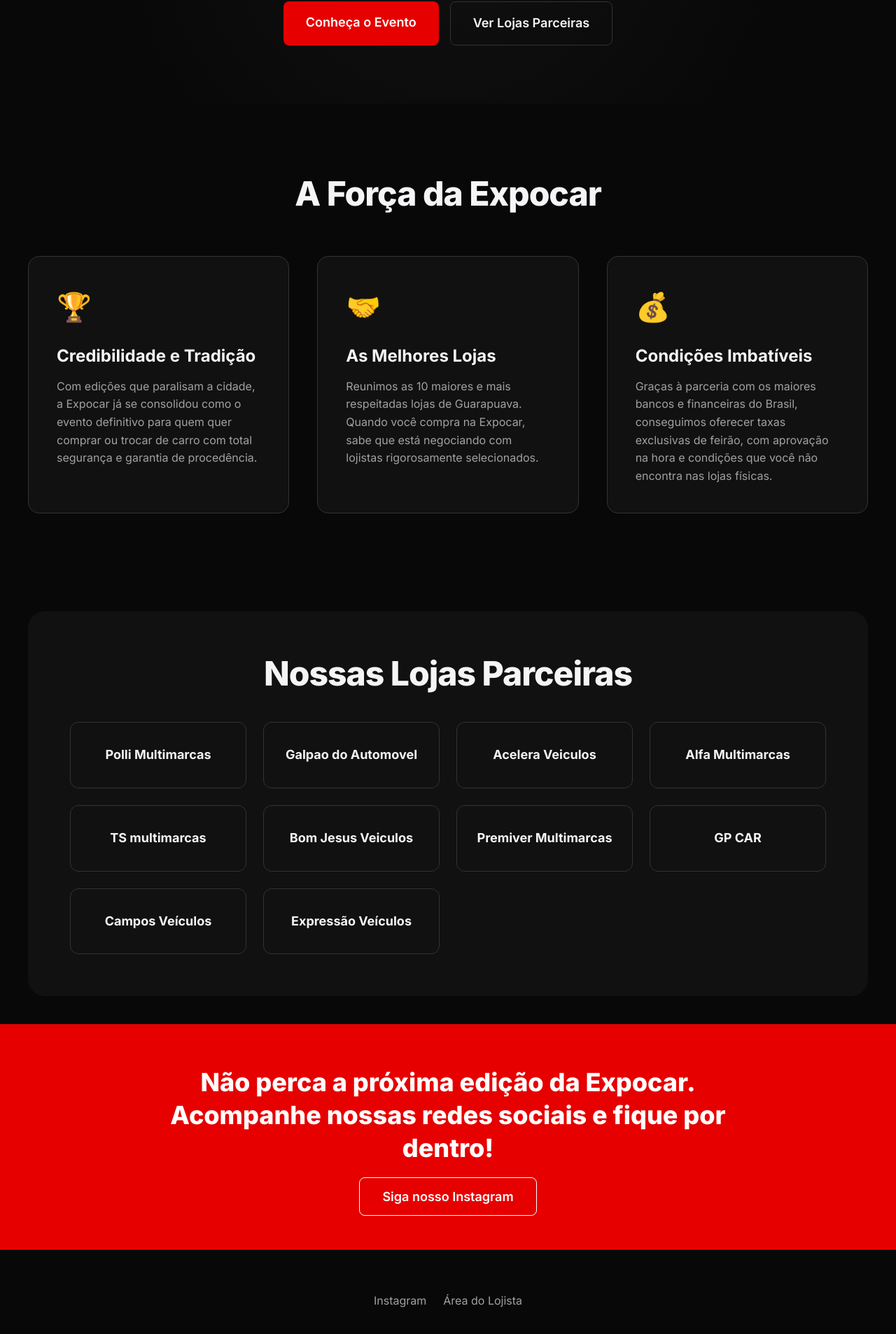
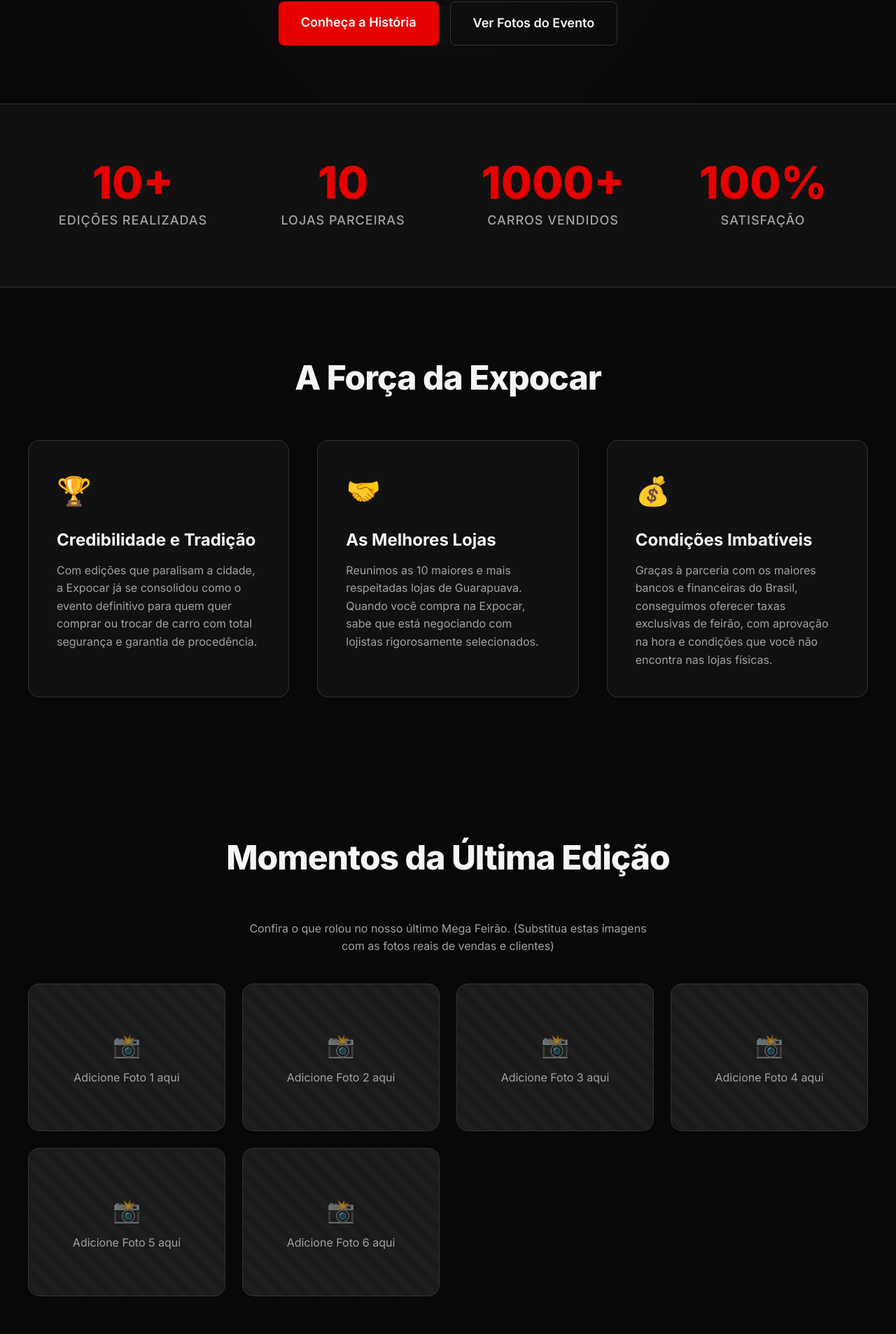
Before and after one commit to trueluuck/expocar-landing, a Next.js app: page / in a window 1280 px wide. Shown: the part 491-2398 px from the top of the page at 70% size. Built offline with nearby package versions, Linux system fonts and the light colour scheme.

Commit message:
Add stats counter, photo gallery, and logo placeholders

```diff
--- a/src/app/page.js
+++ b/src/app/page.js
@@ -40,8 +40,29 @@
             A Expocar Guarapuava reúne as melhores lojas da cidade para oferecer as maiores taxas de aprovação, os melhores veículos e condições imbatíveis.
           </p>
           <div className={styles.heroButtons}>
-            <a href="#sobre" className={styles.primaryButton}>Conheça o Evento</a>
-            <a href="#lojas" className={styles.secondaryButton}>Ver Lojas Parceiras</a>
+            <a href="#sobre" className={styles.primaryButton}>Conheça a História</a>
+            <a href="#galeria" className={styles.secondaryButton}>Ver Fotos do Evento</a>
+          </div>
+        </div>
+      </section>
+
+      <section className={styles.statsSection}>
+        <div className={`container ${styles.statsGrid}`}>
+          <div className={styles.statItem}>
+            <span className={styles.statNumber}>10+</span>
+            <span className={styles.statLabel}>Edições Realizadas</span>
+          </div>
+          <div className={styles.statItem}>
+            <span className={styles.statNumber}>10</span>
+            <span className={styles.statLabel}>Lojas Parceiras</span>
+          </div>
+          <div className={styles.statItem}>
+            <span className={styles.statNumber}>1000+</span>
+            <span className={styles.statLabel}>Carros Vendidos</span>
+          </div>
+          <div className={styles.statItem}>
+            <span className={styles.statNumber}>100%</span>
+            <span className={styles.statLabel}>Satisfação</span>
           </div>
         </div>
       </section>
@@ -73,11 +94,31 @@
         </div>
       </section>
 
+      <section id="galeria" className={`${styles.section} container`}>
+        <h2 className={styles.sectionTitle}>Momentos da Última Edição</h2>
+        <p style={{ textAlign: 'center', color: 'var(--text-muted)', maxWidth: '600px', margin: '0 auto' }}>
+          Confira o que rolou no nosso último Mega Feirão. (Substitua estas imagens com as fotos reais de vendas e clientes)
+        </p>
+        <div className={styles.galleryGrid}>
+          {[1, 2, 3, 4, 5, 6].map((item) => (
+            <div key={item} className={styles.galleryItem}>
+              <div className={styles.galleryPlaceholder}>
+                <div className={styles.galleryIcon}>📸</div>
+                <span>Adicione Foto {item} aqui</span>
+              </div>
+            </div>
+          ))}
+        </div>
+      </section>
+
       <section id="lojas" className={`${styles.section} container`} style={{ backgroundColor: 'var(--bg-secondary)', borderRadius: '24px', padding: '60px', margin: '40px auto' }}>
         <h2 className={styles.sectionTitle} style={{ marginBottom: '40px' }}>Nossas Lojas Parceiras</h2>
         <div className={styles.lojasGrid}>
           {lojistas.map((loja, idx) => (
             <div key={idx} className={styles.lojaCard}>
+              <div className={styles.lojaLogoPlaceholder}>
+                Logo<br/>{loja}
+              </div>
               <div className={styles.lojaName}>{loja}</div>
             </div>
           ))}
--- a/src/app/page.module.css
+++ b/src/app/page.module.css
@@ -167,7 +167,7 @@
 
 .lojasGrid {
   display: grid;
-  grid-template-columns: repeat(auto-fill, minmax(200px, 1fr));
+  grid-template-columns: repeat(auto-fill, minmax(220px, 1fr));
   gap: 24px;
 }
 
@@ -178,6 +178,23 @@
   padding: 32px 24px;
   text-align: center;
   transition: transform 0.2s ease, border-color 0.2s ease;
+  display: flex;
+  flex-direction: column;
+  align-items: center;
+  gap: 16px;
+}
+
+.lojaLogoPlaceholder {
+  width: 120px;
+  height: 120px;
+  background-color: var(--secondary-color);
+  border-radius: 50%;
+  display: flex;
+  align-items: center;
+  justify-content: center;
+  color: var(--text-muted);
+  font-size: 12px;
+  border: 2px dashed var(--border-color);
 }
 
 .lojaCard:hover {
@@ -205,6 +222,82 @@
   margin: 0 auto 32px;
   font-weight: 800;
   line-height: 1.3;
+}
+
+/* Stats Section */
+.statsSection {
+  background: var(--bg-secondary);
+  padding: 80px 0;
+  border-top: 1px solid var(--border-color);
+  border-bottom: 1px solid var(--border-color);
+}
+
+.statsGrid {
+  display: grid;
+  grid-template-columns: repeat(auto-fit, minmax(200px, 1fr));
+  gap: 40px;
+  text-align: center;
+}
+
+.statItem {
+  display: flex;
+  flex-direction: column;
+  gap: 8px;
+}
+
+.statNumber {
+  font-size: clamp(48px, 6vw, 64px);
+  font-weight: 900;
+  color: var(--primary-color);
+  line-height: 1;
+}
+
+.statLabel {
+  font-size: 18px;
+  color: var(--text-muted);
+  font-weight: 500;
+  text-transform: uppercase;
+  letter-spacing: 1px;
+}
+
+/* Gallery Section */
+.galleryGrid {
+  display: grid;
+  grid-template-columns: repeat(auto-fit, minmax(280px, 1fr));
+  gap: 24px;
+  margin-top: 40px;
+}
+
+.galleryItem {
+  position: relative;
+  border-radius: 16px;
+  overflow: hidden;
+  aspect-ratio: 4/3;
+  background: var(--secondary-color);
+  border: 1px solid var(--border-color);
+}
+
+.galleryPlaceholder {
+  width: 100%;
+  height: 100%;
+  display: flex;
+  flex-direction: column;
+  align-items: center;
+  justify-content: center;
+  color: var(--text-muted);
+  background: repeating-linear-gradient(
+    45deg,
+    transparent,
+    transparent 10px,
+    rgba(255, 255, 255, 0.02) 10px,
+    rgba(255, 255, 255, 0.02) 20px
+  );
+}
+
+.galleryIcon {
+  font-size: 32px;
+  margin-bottom: 8px;
+  opacity: 0.5;
 }
 
 .footer {
```
